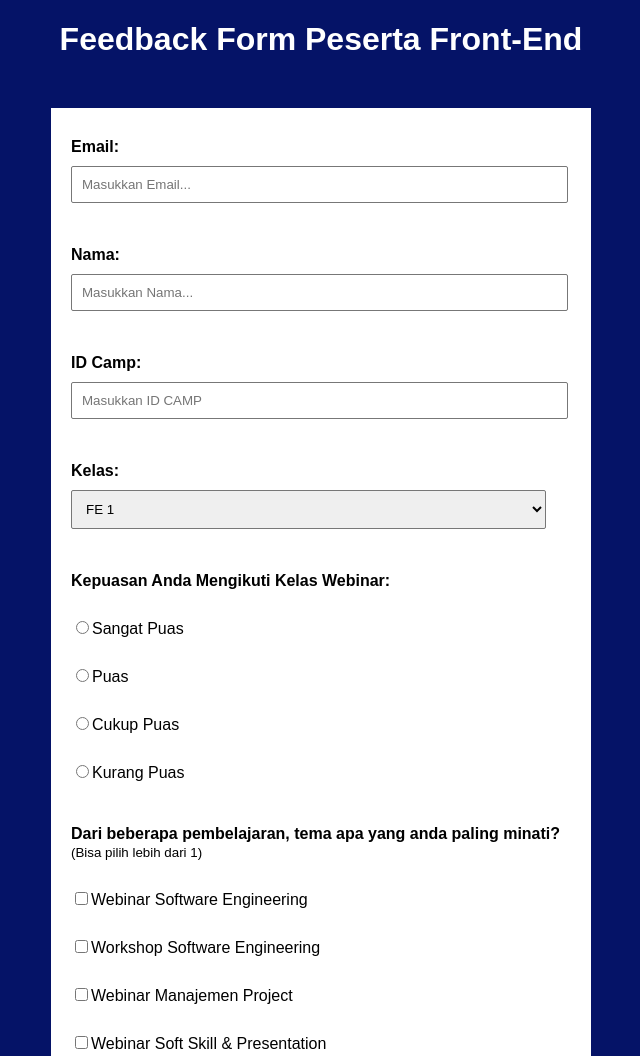
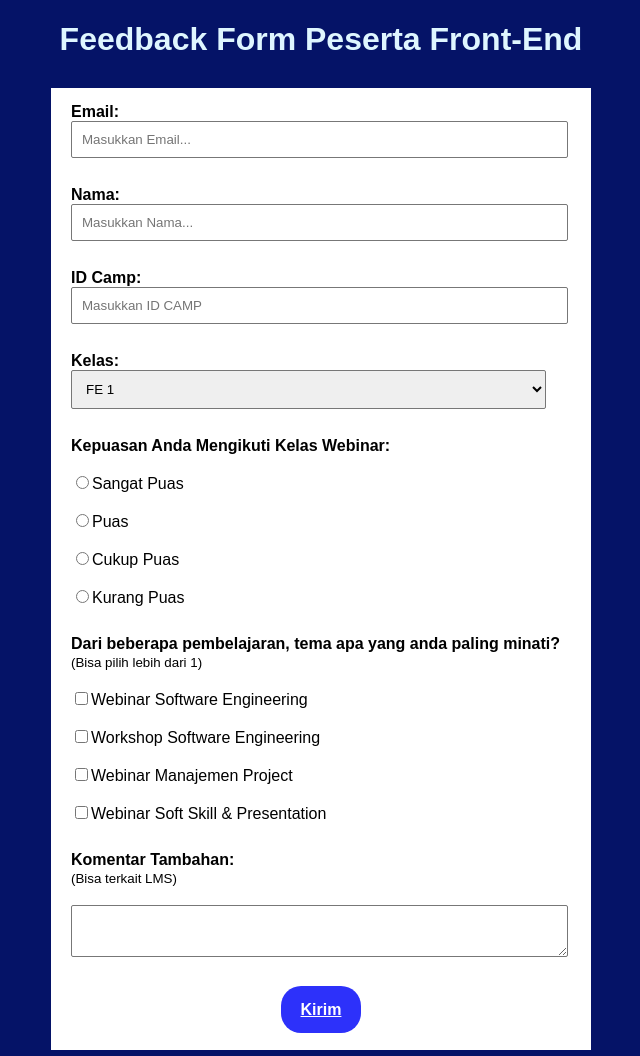
Before and after one commit to elangb/html-basic, a plain HTML site: page index.html in a window 1280 px wide. Shown: the top 1056 px of the page, without its empty margins (319-959 px from the left). Drawn offline with Linux system fonts and the light colour scheme.

Commit message:
update style.css

```diff
--- a/style.css
+++ b/style.css
@@ -8,7 +8,7 @@
     }
 
     h1 {
-        color #DFF6FF;
+        color: #DFF6FF;
     }
     /* Styling form */
 
@@ -16,20 +16,20 @@
         background-color: #fff;
         color: #000;
         max-width: 500px;
-        margin: 50px auto;
-        padding: 30px 20px;
+        margin: 30px auto;
+        padding: 15px 20px;
     }
     /* Styling form-input class */
 
     .form-input {
         text-align: left;
-        margin-bottom: 25px;
+        margin-bottom: 10px;
     }
     /* Styling form-input label */
 
     .form-input label {
         display: block;
-        margin-bottom: 10px;
+        margin-bottom: 0px;
     }
     /* Styling form-input input, dropdown, textarea */
 
```
